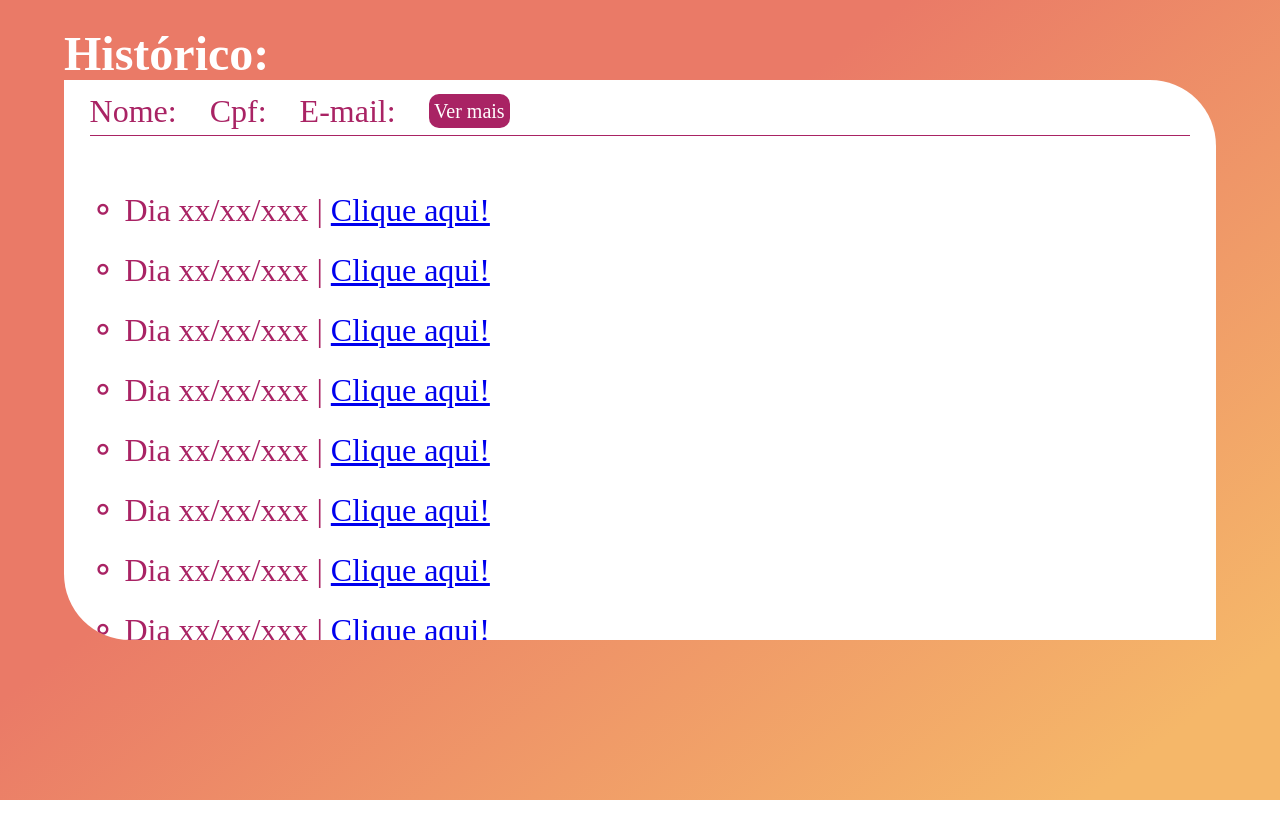
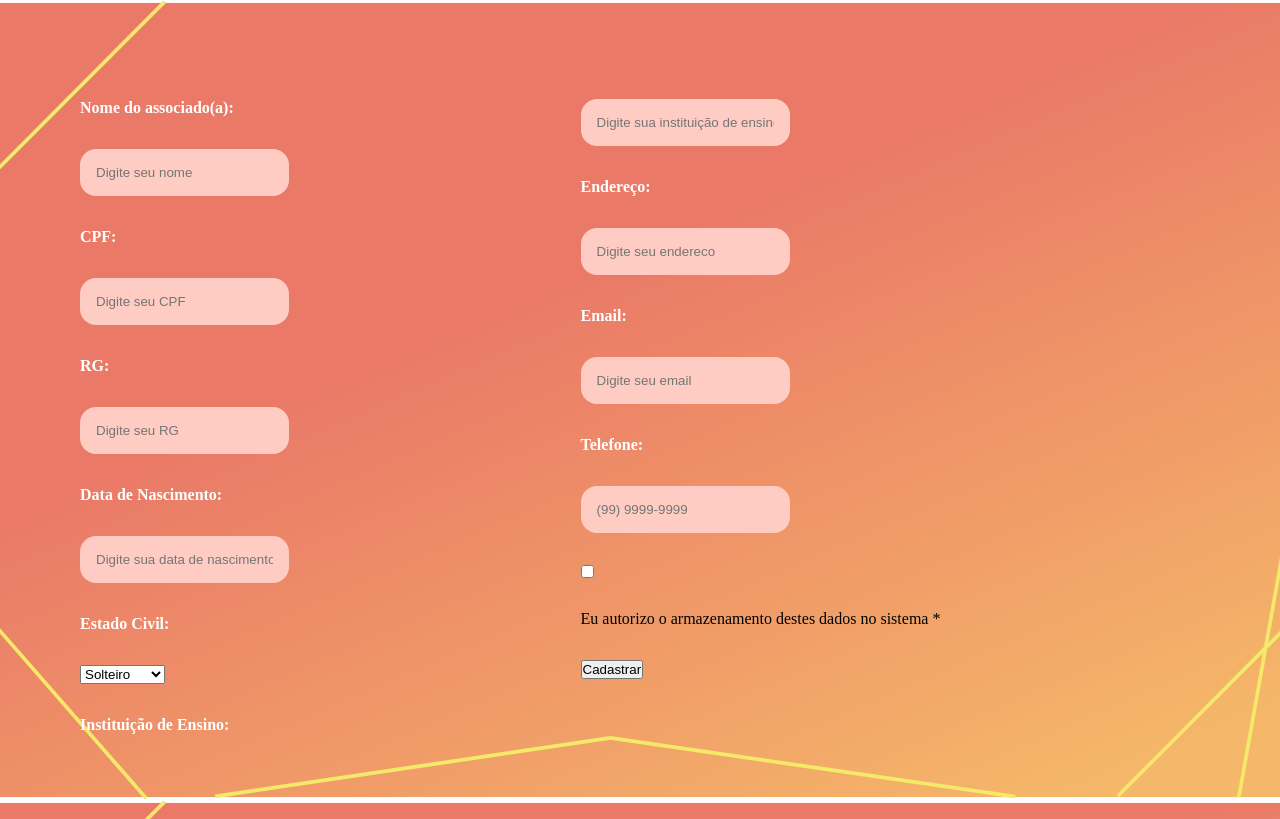
Before and after one commit to whatscodeg3/API-2DSM-DailyBot, a React (Vite) app in the folder frontendReact/: page /cadastro in a window 1280 px wide. Built offline with nearby package versions, Linux system fonts and the light colour scheme; no server answers.

Commit message:
pagina de cadastro - iniciando - inputs, background image

```diff
--- a/frontendReact/src/App.jsx
+++ b/frontendReact/src/App.jsx
@@ -1,12 +1,13 @@
 import React from "react";
-import Home from './pages/Home'
-import Historico from './pages/Historico/historico'
-import Login from './pages/Login'
-
 import {
   Route,
   Routes
 } from 'react-router-dom'
+
+import Home from './pages/Home'
+import Historico from './pages/Historico/historico'
+import Login from './pages/Login'
+import Cadastro from './pages/Cadastro'
 //import Routes from "./routes"
 
 
@@ -19,6 +20,7 @@ function App() {
         <Route path="/historico" element={<Historico />} />
         <Route path=":userId" element={<Historico />} />
         <Route path="/login" element={<Login />} />
+        <Route path="/cadastro" element={<Cadastro />} />
       </Routes>
     </div>
 
--- /dev/null
+++ b/frontendReact/src/pages/Cadastro/globalStyles.js
@@ -0,0 +1,22 @@
+import { createGlobalStyle } from 'styled-components'
+import fundo from '../../assets/img/fundo.svg';
+
+export const GlobalStyle = createGlobalStyle`
+  * {
+    box-sizing: border-box;
+    margin: 0;
+    padding: 0;
+  }
+
+  body {
+    overflow-x: hidden
+  }
+
+  html {
+    background: url(${fundo}) no-repeat center center fixed;
+    -webkit-background-size: cover;
+    -moz-background-size: cover;
+    -o-background-size: cover;
+    background-size: cover;
+  }
+`
--- /dev/null
+++ b/frontendReact/src/pages/Cadastro/index.jsx
@@ -0,0 +1,57 @@
+import React from "react";
+
+import { GlobalStyle } from "./globalStyles"
+import { DivContainer } from "./styles"
+
+
+function Cadastro() {
+  return (
+    <>
+      < GlobalStyle />
+      <DivContainer>
+
+        <label htmlFor="name" ><b style={{ color: 'white' }}>Nome do associado(a): </b></label>
+        <input type="text" name="name" placeholder="Digite seu nome" required />
+        <label htmlFor="cpf"><b style={{ color: 'white' }}>CPF: </b></label>
+        <input type="text" name="cpf" placeholder="Digite seu CPF" required />
+        <label htmlFor="rg"><b style={{ color: 'white' }}>RG: </b></label>
+        <input type="text" name="rg" placeholder="Digite seu RG" required />
+        <label htmlFor="dataNascimento"><b style={{ color: 'white' }}>Data de Nascimento: </b></label>
+        <input type="text" name="dataNascimento" placeholder="Digite sua data de nascimento" required />
+        <label htmlFor="estadoCivil"><b style={{ color: 'white' }}>Estado Civil: </b></label>
+        <select id="estadoCivil">
+          <option value="solteiro">Solteiro</option>
+          <option value="casado">Casado</option>
+          <option value="separado">Separado</option>
+          <option value="divocriado">Divorciado</option>
+          <option value="viuvo">Viúvo</option>
+        </select>
+        <label htmlFor="escola"><b style={{ color: 'white' }}>Instituição de Ensino: </b></label>
+        <input type="text" name="escola" placeholder="Digite sua instituição de ensino" required />
+        <label htmlFor="endereco"><b style={{ color: 'white' }}>Endereço: </b></label>
+        <input type="text" name="endereco" placeholder="Digite seu endereco" required />
+        <label htmlFor="email"><b style={{ color: 'white' }}>Email: </b></label>
+        <input type="email" name="email" placeholder="Digite seu email" required />
+        <label htmlFor="telefone"><b style={{ color: 'white' }}>Telefone: </b></label>
+        <input type="tel" name="telefone" placeholder="(99) 9999-9999" pattern="(\([0-9]{2}\))\s([9]{1})?([0-9]{4})-([0-9]{4})" required />
+
+        <input type="checkbox" id="regra" name="regra" value="regra" />
+        <label for="regra"> Eu autorizo o armazenamento destes dados no sistema *</label>
+
+
+
+
+
+
+
+        <button type="submit" id="botaoCadastro">Cadastrar</button>
+
+      </DivContainer>
+
+    </>
+
+  )
+
+}
+
+export default Cadastro;
--- /dev/null
+++ b/frontendReact/src/pages/Cadastro/styles.js
@@ -0,0 +1,47 @@
+import styled from "styled-components"
+
+
+
+export const DivContainer = styled.div`
+  width: 100vw;
+  height: 100vh;
+  display: flex;
+  align-items: flex-start;
+  flex-direction: column;
+  flex-wrap: wrap ;
+  text-align: center;
+
+
+
+  margin-right: 20.5%;
+  margin-top: 1.5%;
+  padding: 5em;
+  gap: 2em;
+  font: white;
+  input {
+    padding: 1.2em;
+    border-radius: 16px;
+    border: 1px;
+    background-color: #FFCCC3;
+  }
+`
+
+  // export const FormCadastro = styled.form`
+  //   width: 50vw;
+  //   height: 50vh;
+  //   display: flex;
+  //   align-items: flex-start;
+  //   flex-direction: column;
+  //   flex-wrap: wrap ;
+  //   text-align: center;
+  //   margin-left: 25%;
+  //   margin-top: 10%;
+  //   input {
+  //     padding: 1.2em;
+  //     border-radius: 16px;
+  //     border: 1px;
+  //     background-color: #FFCCC3;
+  //   }
+
+
+  //   border: solid 5px red;
--- a/frontendReact/src/routes.js
+++ b/frontendReact/src/routes.js
@@ -1,8 +1,12 @@
 import React from "react";
 import { Route, BrowserRouter } from "react-router-dom";
+
+
 import Home from './pages/Home'
 import Historico from './pages/Historico/historico'
 import Login from './pages/Login'
+import Cadastro from './pages/Cadastro'
+
 
 const Routes = () => {
   return (
@@ -10,6 +14,8 @@ const Routes = () => {
       <Route component={Home} path="/" exact />
       <Route component={Historico} path="/historico" />
       <Route component={Login} path="/login" />
+      <Route component={Login} path="/login" />
+      <Route component={Cadastro} path="/cadastro" />
     </BrowserRouter>
   )
 }
```
Also changed, not shown: frontendReact/src/assets/img/fundo.svg (added).
